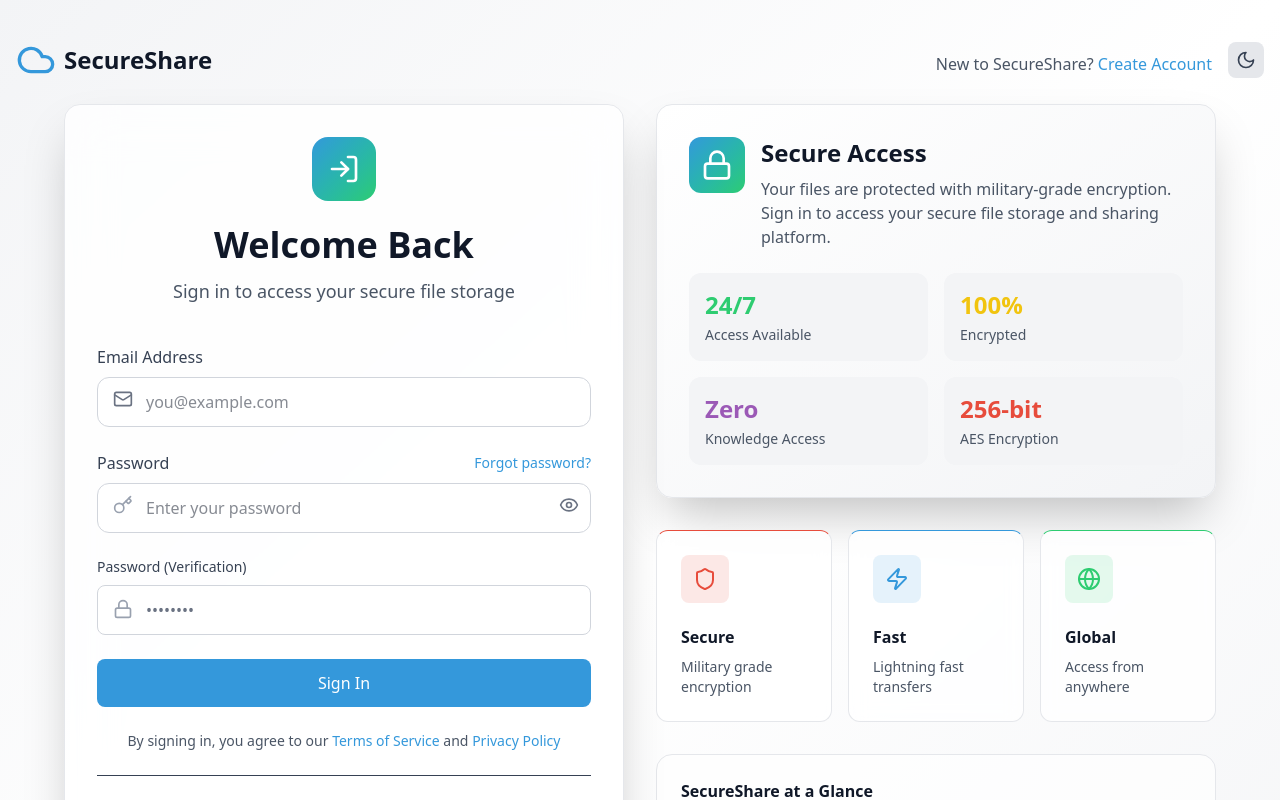
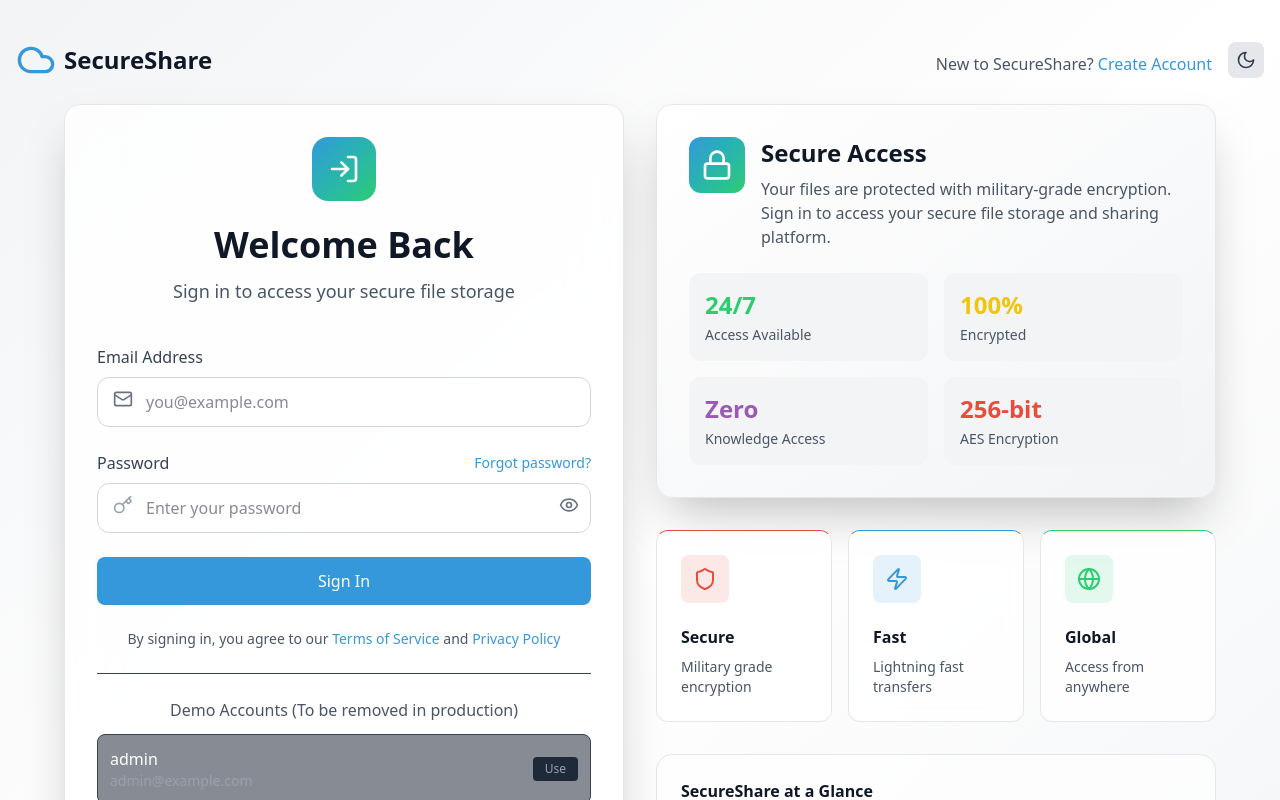
Before and after one commit to imanchalsingh/File-Sharing-System, a React (Vite) app in the folder client/: page /login in a window 1280 px wide. Shown: the top 800 px of the page. Built offline with nearby package versions, Linux system fonts and the light colour scheme; no server answers; a web font is replaced by a local one.

Commit message:
fix(client): remove duplicate password verification field on login screen

```diff
--- a/client/src/components/Authentication/Login.tsx
+++ b/client/src/components/Authentication/Login.tsx
@@ -325,24 +325,6 @@
                   </div>
                 )}
 
-                {/* Password Field */}
-                <div>
-                  <label htmlFor="password" className="block text-sm font-medium text-gray-700 dark:text-gray-300 mb-2">
-                    Password (Verification)
-                  </label>
-                  <div className="relative">
-                    <Lock className="absolute left-4 top-3.5 w-5 h-5 text-gray-400" />
-                    <input
-                      id="password"
-                      type={showPassword ? "text" : "password"}
-                      value={password}
-                      onChange={(e) => setPassword(e.target.value)}
-                      placeholder="••••••••"
-                      className="w-full pl-12 pr-12 py-3 border border-gray-300 dark:border-gray-600 rounded-lg bg-white dark:bg-gray-700 text-gray-900 dark:text-white placeholder-gray-500 dark:placeholder-gray-400 focus:ring-2 focus:ring-blue-500 focus:border-transparent outline-none transition"
-                      disabled={loading}
-                    />
-                  </div>
-                </div>
 
                 <button
                   type="submit"
```
Also changed, not shown: 1 other file (tests, documents, lock files or other folders).
